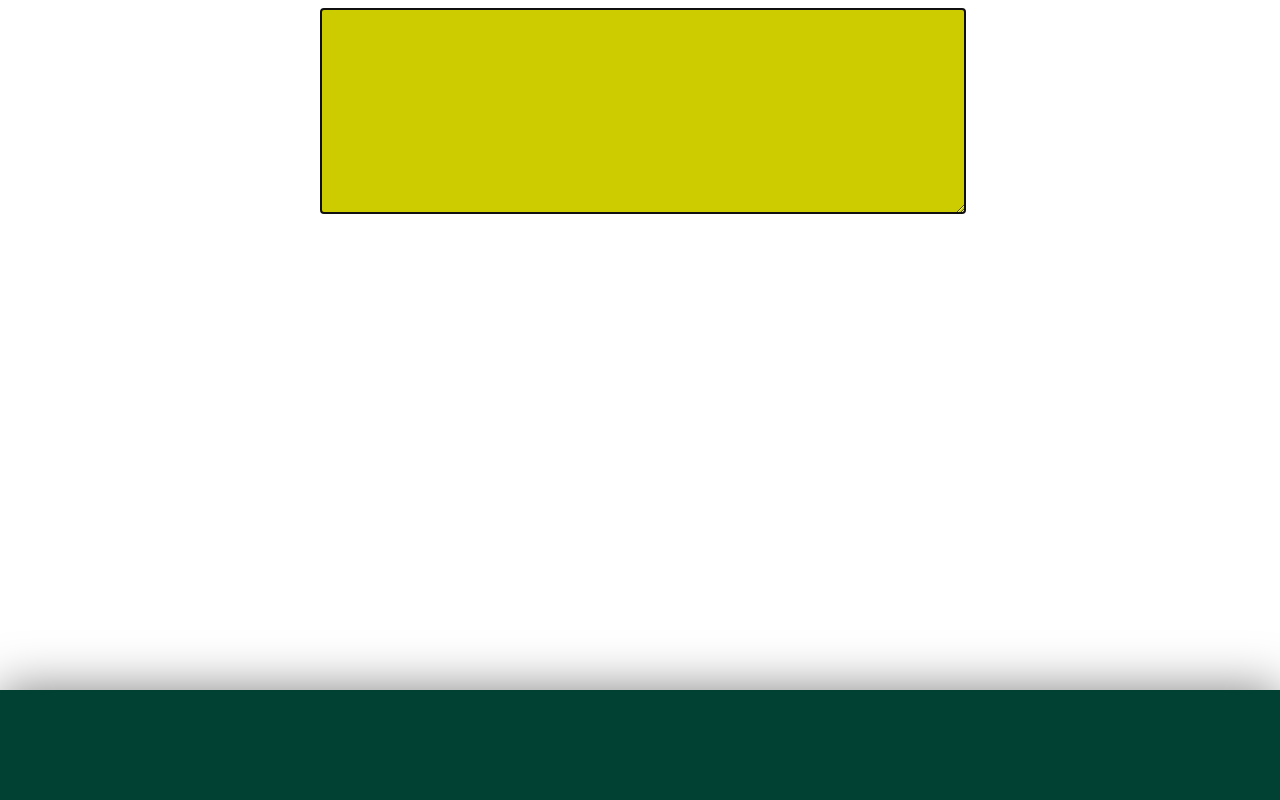
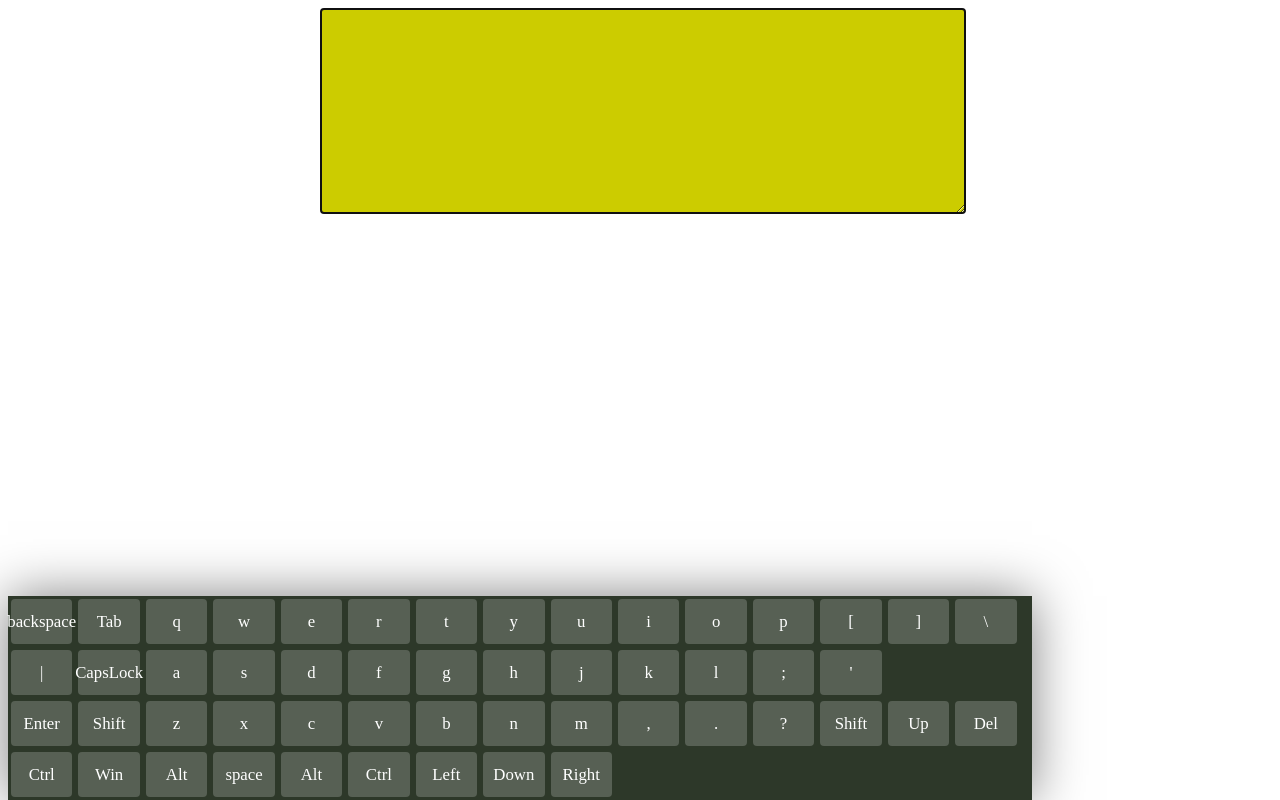
Before and after one commit to YauhenDavidovich/virtual_keyboard, a website: page index.html in a window 1280 px wide. Drawn offline with Linux system fonts and the light colour scheme.

Commit message:
feat: add basic keys on keyboard

```diff
--- a/script.js
+++ b/script.js
@@ -100,20 +100,27 @@ const keyboardArea = document.querySelector('keyboard');
 
 // keyboard keys
 
-function createKeys(
-  keyboardKeysEngShiftOff,
-  keyboardKeysEngShiftOn,
-  keyboardKeysEng
-) {
-  for (let i = 0; i < keyboardKeysEngShiftOff.length; i += 1) {
-    const div = document.createElement('div');
-    div.className = 'key shift--on';
-    keyboardArea.append(div);
-    const sup = document.createElement('sup');
-    sup.innerHTML = keyboardKeysEngShiftOn[i];
-    div.append(sup);
-    const span = document.createElement('span');
-    span.innerHTML = keyboardKeysEngShiftOff[i];
-    div.append(span);
+// function createKeys(
+//   keyboardKeysShiftOff,
+//   keyboardKeysShiftOn,
+//   keyboardKeys
+// ) {
+//   for (let i = 0; i < keyboardKeysEngShiftOff.length; i += 1) {
+//     const div = document.createElement('div');
+//     div.className = 'key';
+//     keyboard.append(div);
+// }
+// }
+
+
+keyboardKeysEng.forEach((key) => {
+  const div = document.createElement('div');
+  div.className = 'key';
+  div.innerHTML = key;
+  if (key === 'Enter') {
+    const br = document.createElement('br');
+    br.className = 'clearfix';
+    keyboard.append(br);
   }
-}
+  keyboard.append(div);
+  });
--- a/style.css
+++ b/style.css
@@ -10,14 +10,12 @@
 
 .keyboard {
   position: fixed;
-  left: 0;
+  margin: 0 auto;
   bottom: 0;
-  width: 100%;
-  padding: 5px 0;
-  background: #004134;
+  width: 80%;
+  background: #2d3829;
   box-shadow: 0 0 50px rgba(0, 0, 0, 0.5);
   user-select: none;
-  height: 100px;
 }
 
 .key {
@@ -40,3 +38,8 @@
   -webkit-tap-highlight-color: transparent;
   position: relative;
 }
+
+.clearfix {
+  display: block;
+  clear: both;
+}
```
